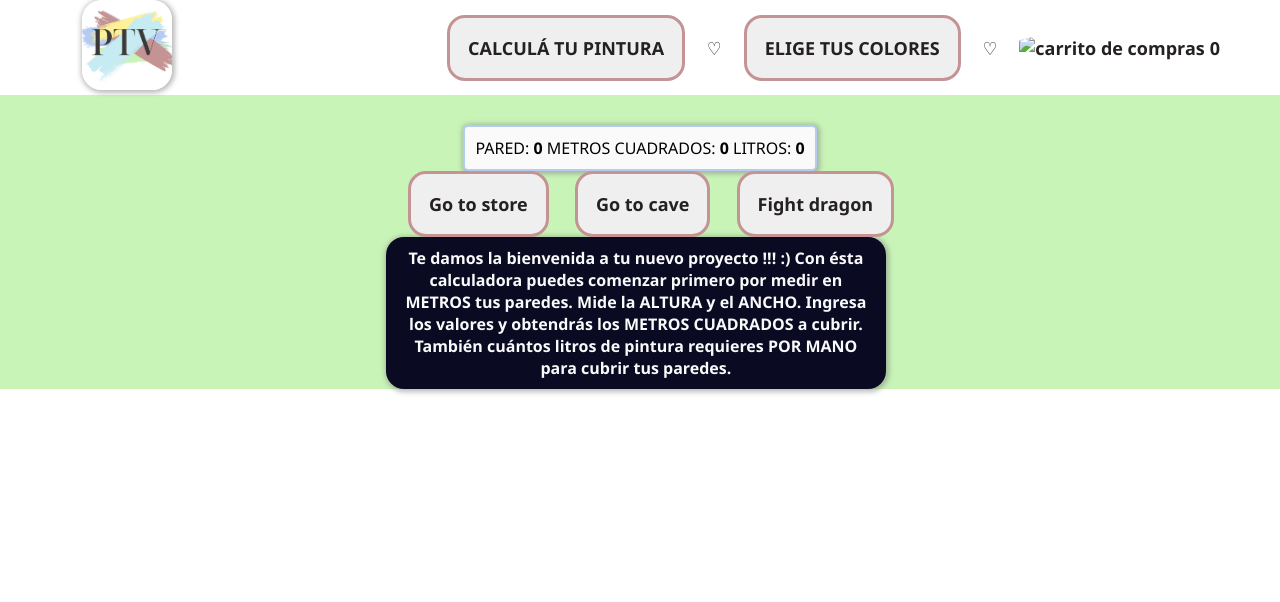
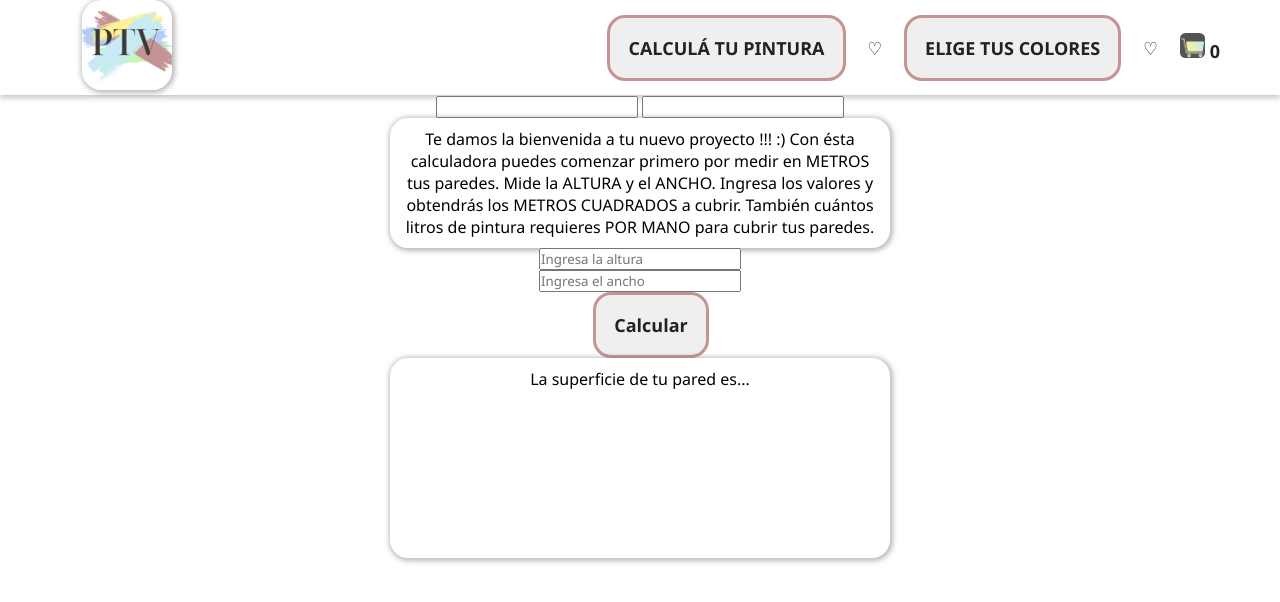
Before and after one commit to angebesson/cuddly-guacamole, a plain HTML site: page pages/calculadora.html in a window 1280 px wide. Drawn offline with Linux system fonts and the light colour scheme.

Commit message:
calculadora en dom por una pared

```diff
--- a/js/main.js
+++ b/js/main.js
@@ -1,59 +1,6 @@
-const button1 = document.querySelector('#button1');
-const button2 = document.querySelector("#button2");
-const button3 = document.querySelector("#button3");
-const button4 = document.querySelector("#button4");
-const button5 = document.querySelector("#button5");
-//Calculadora
-
-const paredText = document.querySelector("#paredText");
-const m2Text = document.querySelector("m2Text");
-const litrosText = document.querySelector("litrosText");
-
-
-//initialize buttons
-
-button3.onclick = calcularPintura;
-button4.innerHTML = pintura.color;
-button5.innerText = latasPintura[litros][1];
 
 
 //Funciones
-
-function calcularPintura() {
-    button3.innerText = "Go to town square";
-    let total = 0;
-
-    for (let i = 1; i <= 4; i++) {
-
-        let ancho = parseFloat(prompt("Ingresa los metros de ancho de tu pared"));
-        let alto = parseFloat(prompt("Ingresa los metros de alto de tu pared"));
-        while (isNaN(ancho) || isNaN(alto)) {
-            alert('Debes ingresar un valor en números');
-            ancho = parseFloat(prompt("Ingresa los metros de ancho de tu pared"));
-            alto = parseFloat(prompt("Ingresa los metros de alto de tu pared"));
-                  }
-        let superficie = (ancho * alto);
-        let pintura = superficie / 12;
-        paredText.innerText = i++;
-        m2Text.innerHTML = superficie;
-        litrosText.innerText = pintura;
-        alert("Pared nro " + i);
-        alert("Superficie de tu pared es " + superficie + " metros cuadrados");
-        alert("Necesitas " + pintura + " litros de pintura por mano para cubrir tu pared");
-        total += pintura;
-
-
-    };
-
-
-    alert(" Necesitas un total de " + total + " litros de pintura POR MANO")
-}
-
-// crearCalculoPared(i,superficie,pintura){
-//     paredText.innerText = i;
-//     m2Text.innerHTML = superficie;
-//     litrosText.innerText = pintura;
-// }
 
 // function buyHealth() {
 //     if (gold >= 10) {
@@ -110,3 +57,33 @@ function calcularPintura() {
 //     goldText.innerText = gold;
 //     xpText.innerText = xp ;
 //   }
+
+//Usar esto para agregar a las paredes??
+// text.innerText += " Your "+inventory.pop()+" breaks."
+const text = document.querySelector("#text");
+const boton = document.getElementById("btn-calcular");
+text.innerHTML = "La superficie de tu pared es... "
+boton.addEventListener("click", () => {
+    // 	if (num_uno == "" || num_dos == ""){
+	// 	alert("Debes de Rellenar los campos");
+	// } else {
+    let total = 0;
+ for (let i = 1; i <= 3; i++) {
+    let alto = document.querySelector(".num_uno").value;
+    let ancho = document.querySelector(".num_dos").value;
+    let superficie = (ancho * alto);
+    let pintura = superficie / 12;
+      // alert("Pared nro " + i);
+    // alert("Superficie de tu pared es " + superficie + " metros cuadrados");
+    // alert("Necesitas " + pintura + " litros de pintura por mano para cubrir tu pared");
+    total += pintura;
+    text.innerText = "Cantidad de manos: " + i + "\n";
+    text.innerText += "La superficie de tu pared es "+ superficie + "  metros cuadrados " + "\n";
+    text.innerHTML += "Necesitas " + pintura + " litros de pintura por mano para cubrir tu pared" + "\n";
+}
+// alert(" Necesitas un total de " + total + " litros de pintura ")
+text.innerHTML += " Necesitas un total de " + total + " litros de pintura";
+});
+
+
+//     alert(" Necesitas un total de " + total + " litros de pintura POR MANO")
--- a/pages/calculadora.html
+++ b/pages/calculadora.html
@@ -17,26 +17,26 @@
                 <a href="#" class="navegador">♡</a>
                 <button href="#" id="button2">ELIGE TUS COLORES</button>
                 <a href="#" class="navegador">♡</a>
-                <a href="./pages/cart.html" class="navegador" id="cart"><img src="./resources/carritoPinta.webp" alt="carrito de compras"><span id="cuentaCarrito">0</span></a>
+                <a href="./pages/cart.html" class="navegador" id="cart"><img src="../resources/carritoPinta.webp" alt="carrito de compras"><span id="cuentaCarrito">0</span></a>
             </div>
         </nav>
     </header>
     <main class="main-calculator">
-        <div id="game">
-            <div id="stats">
-              <span class="stat">PARED: <strong><span id="paredText">0</span></strong></span>
-              <span class="stat">METROS CUADRADOS: <strong><span id="m2Text">0</span></strong></span>
-              <span class="stat">LITROS: <strong><strong><span id="litrosText">0</span></strong></span>
-            </div>
 
-        </div>
-        <div id="controls">
-            <button id="button3">Go to store</button>
-            <button id="button4">Go to cave</button>
-            <button id="button5">Fight dragon</button>
-          </div>
-        <div id="text">
+        <form>
+          <input type="text" id="num1" >
+          <input type="text" id="num2" >
+        </form>
+
+
+        <div id="textp">
           Te damos la bienvenida a tu nuevo proyecto !!! :) Con ésta calculadora puedes comenzar primero por medir en METROS tus paredes. Mide la ALTURA y el ANCHO. Ingresa los valores y obtendrás los METROS CUADRADOS a cubrir. También cuántos litros de pintura requieres POR MANO para cubrir tus paredes. </div>
+
+          <input type="number" class="num_uno" placeholder="Ingresa la altura">
+          <input type="number" class="num_dos" placeholder="Ingresa el ancho">
+          <button type="button" id="btn-calcular">Calcular</button>
+          <form action=""></form>
+          <div id="text"></div>
     </main>
     <footer></footer>
     <script src="../js/pinturas.js"></script>
--- a/style.css
+++ b/style.css
@@ -67,7 +67,11 @@ header nav div {
     height: 90px;
     box-shadow: 1px 1px 5px 2px rgba(128, 128, 128, 0.534);
 }
-
+#mostrarTexto{
+    height: 200px;
+    width: 200px;
+    background-color: antiquewhite;
+}
 header nav img {
     height: 25px;
     margin-right: 5px;
@@ -89,7 +93,7 @@ footer {
     justify-content: center;
     flex-direction: column;
     align-items: center;
-    background-color: #C9F4B7;
+    /* background-color: #C9F4B7; */
 }
 #game {
     display: flex;
@@ -105,13 +109,19 @@ footer {
     border-radius: 5px;
     box-shadow: 1px 1px 5px 2px rgba(128, 128, 128, 0.534);
   }
-
-#text {
+  #textp{
     max-width: 500px;
-    background-color: #0a0a23;
-    color: #fafafa;
     padding: 10px;
     border-radius: 18px;
     text-align: center;
     box-shadow: 1px 1px 5px 2px rgba(128, 128, 128, 0.534);
   }
+#text {
+width: 500px;
+height: 200px;
+
+    padding: 10px;
+    border-radius: 18px;
+    text-align: center;
+    box-shadow: 1px 1px 5px 2px rgba(128, 128, 128, 0.534);
+  }
```
Also changed, not shown: resources/carritoPinta.webp (added).
